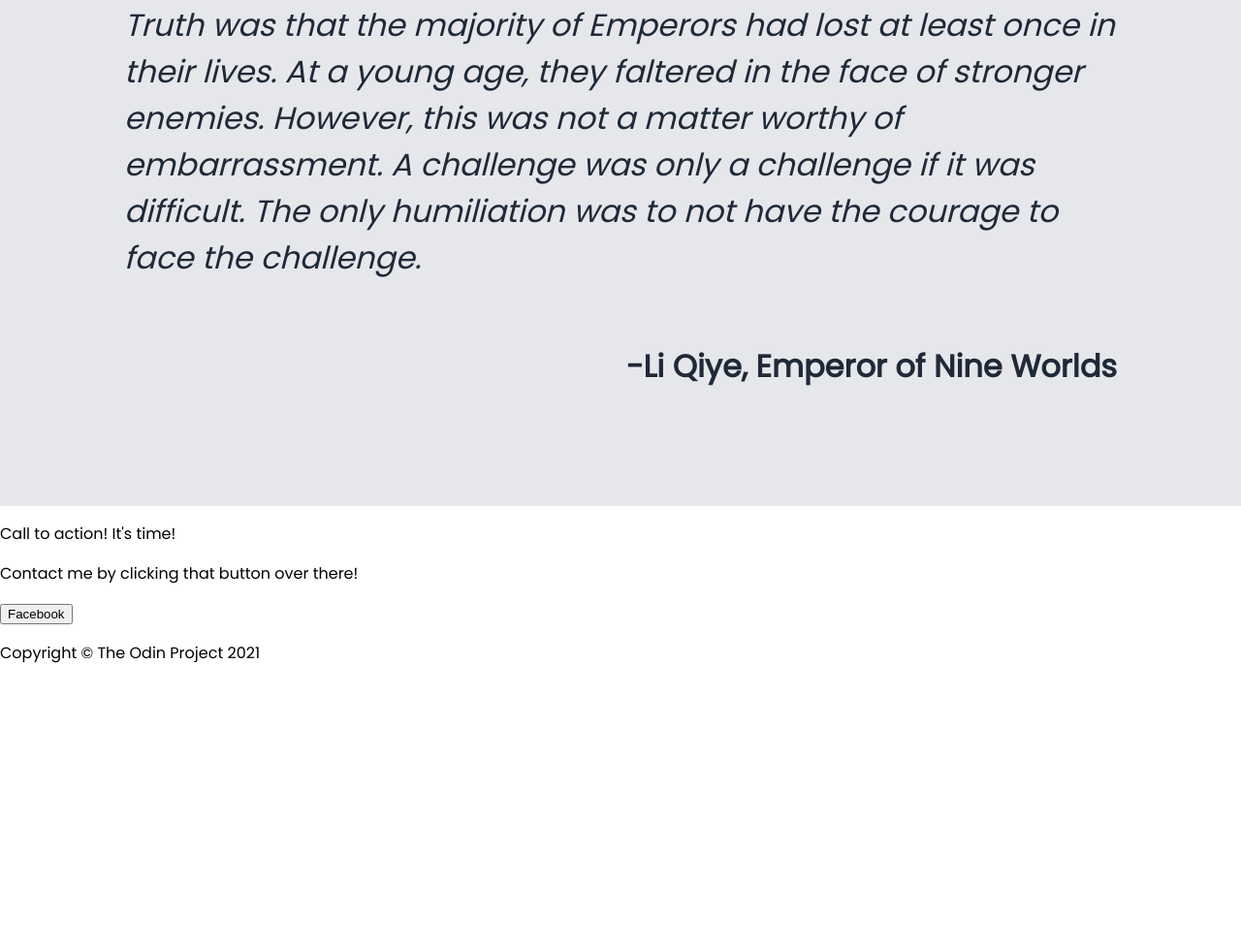
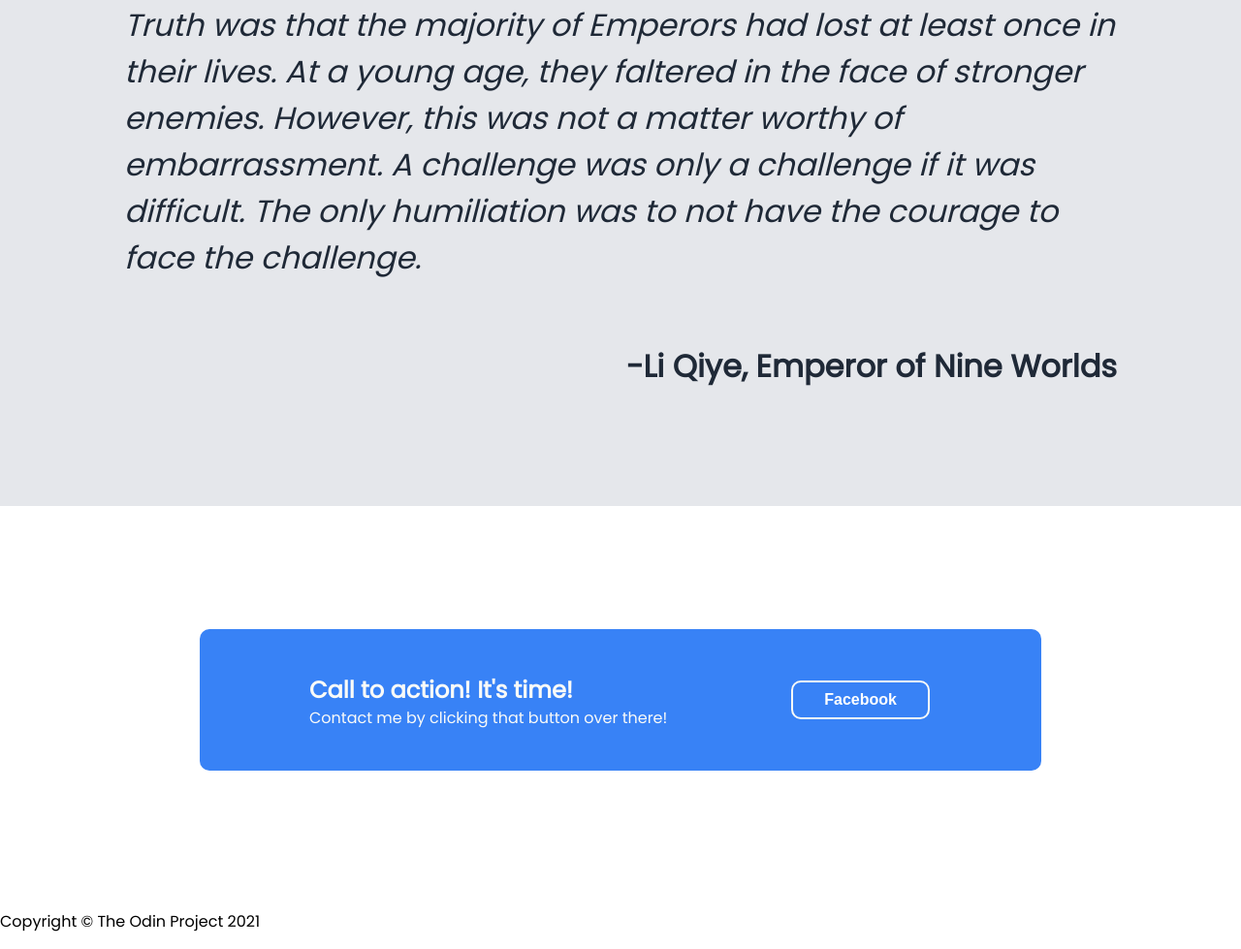
Before and after one commit to darkchinte/semi-portfolio, a plain HTML site: page index.html in a window 1280 px wide. Shown: the part 1462-2441 px from the top of the page at 97% size. Before the commit the page ends 2164 px from the top, so only its background shows below. Drawn offline with Linux system fonts and the light colour scheme.

Commit message:
Add call to action section

```diff
--- a/index.html
+++ b/index.html
@@ -55,15 +55,16 @@
     <div class="quote">
         <p><em>Truth was that the majority of Emperors had lost at least once in their lives. At a young age, they faltered in the face of stronger enemies. However, this was not a matter worthy of embarrassment. A challenge was only a challenge if it was difficult. The only humiliation was to not have the courage to face the challenge.</em></p>
         <p class="quote-title black bold">-Li Qiye, Emperor of Nine Worlds</p>
-
     </div>
 
-    <div class="call-action">
-        <div>
-            <p>Call to action! It's time!</p>
-            <p>Contact me by clicking that button over there!</p>
+    <div class="call-section">
+        <div class="call-container">
+            <div class="left-call">
+                <p class="bold">Call to action! It's time!</p>
+                <p class="small-text">Contact me by clicking that button over there!</p>
+            </div>
+            <button>Facebook</button>
         </div>
-        <button>Facebook</button>
     </div>
 
     <footer>
--- a/style.css
+++ b/style.css
@@ -19,6 +19,10 @@ body {
 
 .bold {
     font-weight: bold;
+}
+
+.small-text {
+    font-size: 16px;
 }
 
 .button {
@@ -145,6 +149,44 @@ header ul {
     text-align-last: end;
 }
 
+.call-section {
+    height: 50vh;
+    display: flex;
+    justify-content: center;
+    align-items: center;
+}
+
+.call-container {
+    background-color: #3882f6;
+    color: #F9FAF8;
+    margin: 0 10%;
+    display: flex;
+    width: 60%;
+    justify-content: space-around;
+    align-items: center;
+    padding: 36px 50px;
+    border-radius: 10px;
+    line-height: 5px;
+    font-size: 24px;
+}
+
+
+.call-container button {
+    background-color: #3882f6;
+    border: 2px solid #F9FAF8;
+    color: white;
+    padding: 0px 32px;
+    text-align: center;
+    text-decoration: none;
+    display: inline-block;
+    font-size: 16px;
+    margin: 4px 2px;
+    cursor: pointer;
+    border-radius: 10px;
+    font-weight: bold;
+    height: 40px;
+}
+
 ul {
     list-style: none;
 }
```
